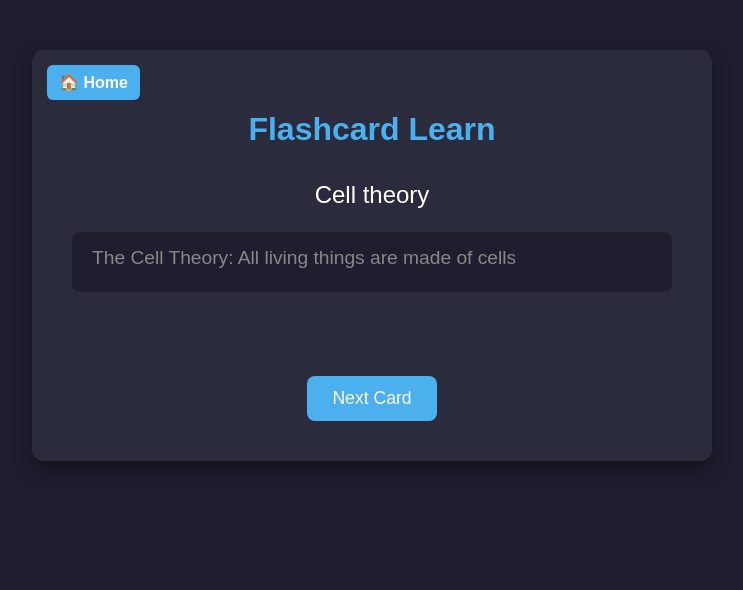
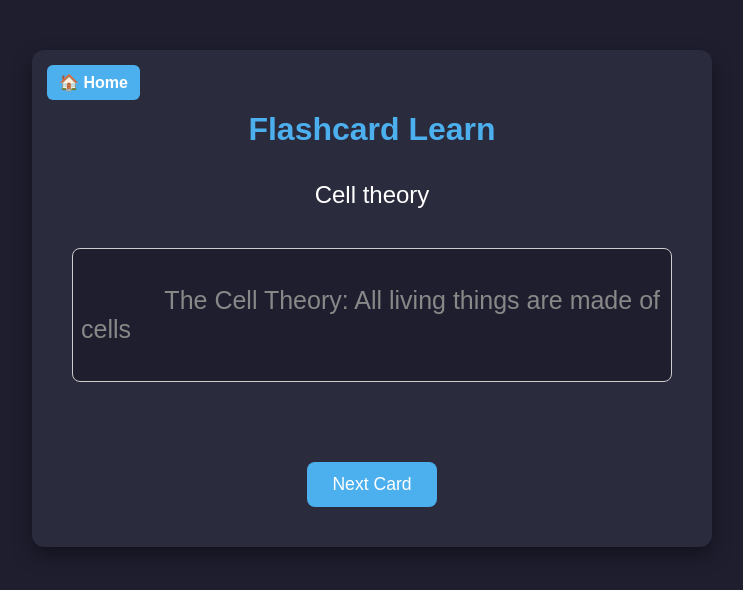
Before and after one commit to DavidLi360/Ignition-Hacks-V.6, a Flask app: page /learn/3 in a window 1280 px wide. Shown: the top 590 px of the page, without its empty margins (268-1011 px from the left). Run offline with Flask 3, Linux system fonts and the light colour scheme; data comes from the database, SQL or seed files in the repository; both versions use the stored data as it was after the commit; parts of the project's set-up code (start-up, migrations or seed data) failed here and were passed over.

Commit message:
fixed space problem

```diff
--- a/static/css/style.css
+++ b/static/css/style.css
@@ -383,3 +383,29 @@ button {
     background-color: #3a9ad9;
     transform: scale(1.05);
 }
+
+/*
+make text wrap and fix space issue
+*/
+#input-container {
+    max-width: 600px;             /* set your desired width */
+    margin: 1rem auto;
+    padding: 0.5rem;
+    border: 1px solid #ccc;
+    border-radius: 8px;
+    background: #1e1e2f;
+    color: #fff;
+    font-size: 25px;
+
+    white-space: pre-wrap;        /* preserve spaces, allow wrapping */
+    word-break: break-word;       /* break long words */
+    overflow-wrap: break-word;    /* modern equivalent */
+    overflow-x: hidden;           /* hide any accidental overflow */
+    display: block;
+}
+
+#typed-text,
+#remaining-text {
+    display: inline;              /* keep them inline */
+    white-space: pre-wrap;        /* ensure they wrap individually */
+}
--- a/static/js/create.js
+++ b/static/js/create.js
@@ -64,7 +64,7 @@ function saveFlashcards() {
     hiddenInput.name = 'flashcards_data'; // Must match the name Flask expects
     hiddenInput.value = JSON.stringify(flashcards);
     form.appendChild(hiddenInput);
-    alert('Flashcards saved! Check the console for output.');
+    // alert('Flashcards saved! Check the console for output.');
 
     // Save the flashcards by submitting the form
     form.submit();
--- a/static/js/learn.js
+++ b/static/js/learn.js
@@ -47,13 +47,16 @@ document.addEventListener('DOMContentLoaded', () => {
             const char = answer[i];
             const typedChar = typedCharacters[i];
 
+            // Preserve spaces visually
+            const displayChar = char === " " ? "&nbsp;" : char;
+
             if (typedChar === undefined) {
                 console.log('no')
             } else if (typedChar === char) {
-                feedbackHTML += `<span class="correct">${char}</span>`;
+                feedbackHTML += `<span class="correct">${displayChar}</span>`;
                 correctCount++;
             } else {
-                feedbackHTML += `<span class="incorrect">${char}</span>`;
+                feedbackHTML += `<span class="incorrect">${displayChar}</span>`;
             }
         }
 
```
Also changed, not shown: database.db.
